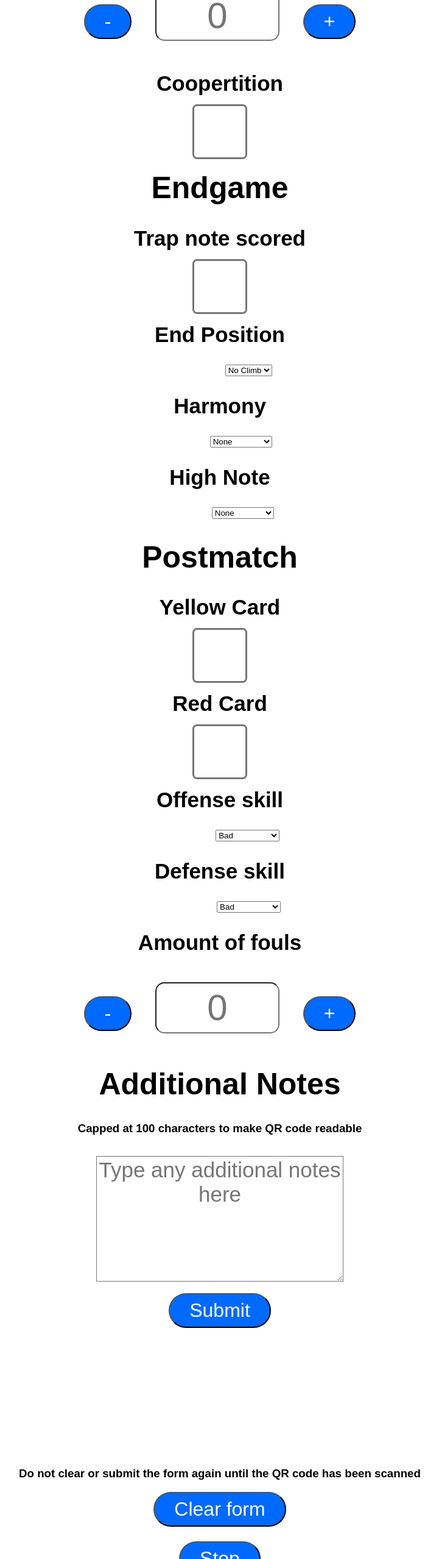
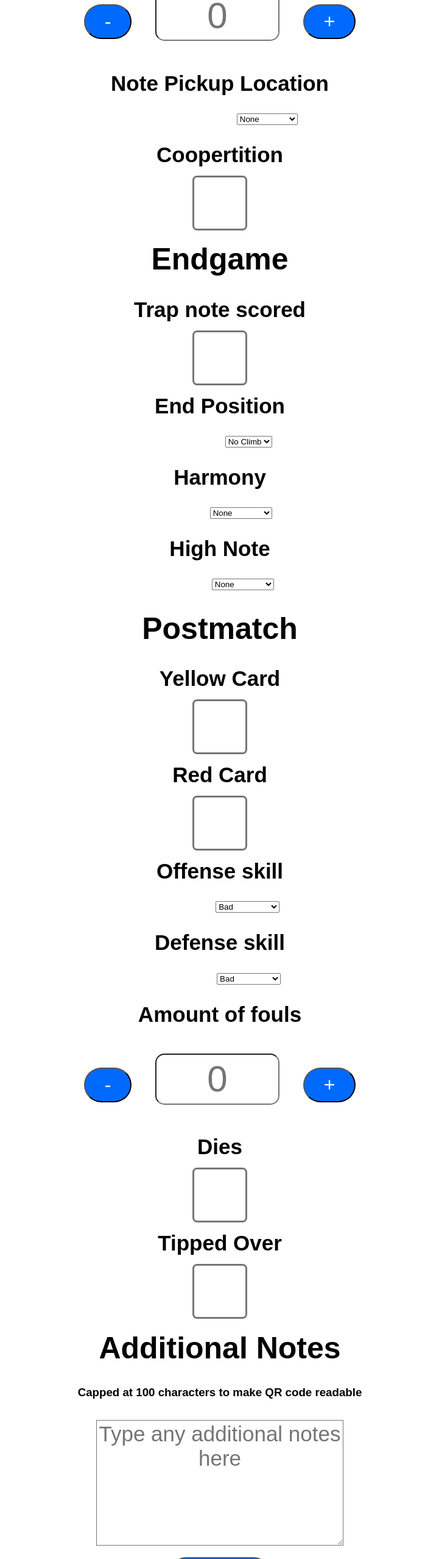
Before and after one commit to Test2220/scout, a website: page scouter/index.html in a window 1280 px wide. Shown: the part 3143-5700 px from the top of the page at 61% size, without its empty margins (279-1000 px from the left). Drawn offline with Linux system fonts and the light colour scheme.

Commit message:
more options

```diff
--- a/scouter/index.html
+++ b/scouter/index.html
@@ -107,6 +107,15 @@
                                 <input placeholder="0" id="ampNotesMissedTeleop"></input>
                                 <button id="plus" name="ampNotesMissedTeleop">+</button>
                             </div>
+                            <h2>Note Pickup Location</h2>
+                                    <label for="notePickupLocation">Note Pickup Location</label>
+
+                                    <select name="notePickupLocation" id="notePickupLocation">
+                                        <option value="none">None</option>
+                                        <option value="ground">Ground</option>
+                                        <option value="manuallySet">Manually Set</option>
+                                        <option value="both">Both</option>
+                                    </select>
                             <div>
                                 <div>
                                     <h2>Coopertition</h2>
@@ -185,6 +194,18 @@
                                         <button id="plus" name="amountOfFouls">+</button>
                                     </div>
                                     <div>
+                                        <div>
+                                            <h2>Dies</h2>
+                                            <input id="died" type="checkbox"></input>
+                                        </div>
+                                    </div>
+                                    <div>
+                                        <div>
+                                            <h2>Tipped Over</h2>
+                                            <input id="tippedOver" type="checkbox"></input>
+                                        </div>
+                                    </div>
+                                    <div>
                                         <h1>Additional Notes</h1>
                                         <h3>Capped at 100 characters to make QR code readable</h3>
                                         <textarea id="Notes" maxlength=100 placeholder="Type any additional notes here"
```
